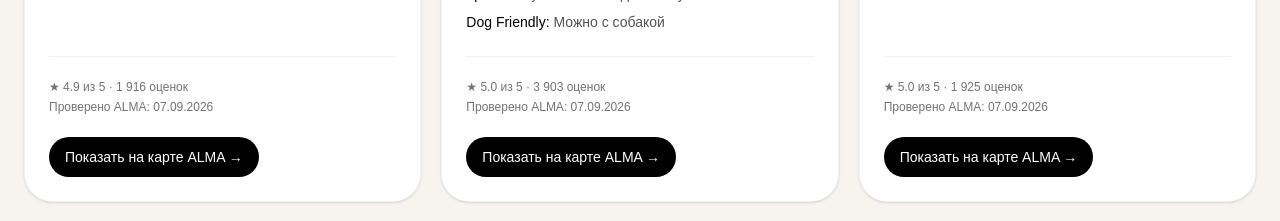
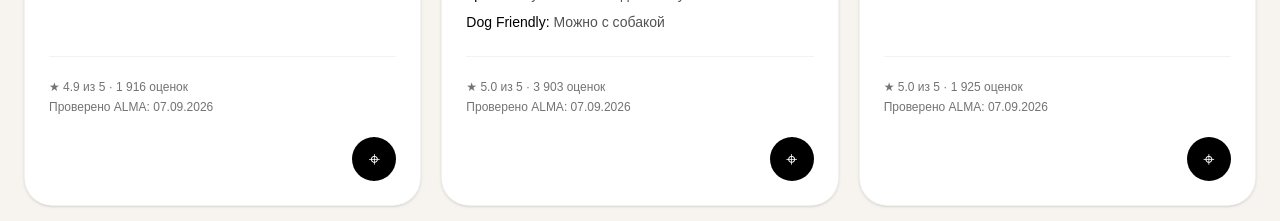
Before and after one commit to olgakastanova48386-dotcom/alma, a Next.js app: page /coffee in a window 1280 px wide. Shown: the part 840-1061 px from the top of the page. Built offline with nearby package versions, Linux system fonts and the light colour scheme; no server answers; grey boxes are pictures that could not be loaded.

Commit message:
Replace coffee map text buttons with icons

```diff
--- a/app/coffee/page.tsx
+++ b/app/coffee/page.tsx
@@ -22,7 +22,7 @@ export default function CoffeePage() {
                 <div className="flex items-start justify-between gap-4"><div><p className="text-xs uppercase tracking-[0.16em] text-neutral-400">Кофейня</p><h2 className="mt-2 text-2xl font-semibold tracking-tight">{place.name}</h2></div><div className="shrink-0 rounded-full bg-[#f3f1ed] px-3 py-2 text-sm font-semibold">★ {place.rating.toFixed(1)} <span className="font-normal text-neutral-500">/ 5</span></div></div>
                 <p className="mt-4 text-sm leading-6 text-neutral-600">{place.note}</p>
                 <div className="mt-5 space-y-2 text-sm text-neutral-600"><p><span className="text-black font-medium">Адрес:</span> {place.address}</p><p><span className="text-black font-medium">Часы:</span> {place.hours}</p>{place.priceNote && <p><span className="text-black font-medium">Цена:</span> {place.priceNote}</p>}{place.dogFriendly && <p><span className="text-black font-medium">Dog Friendly:</span> {place.dogFriendly}</p>}</div>
-                <div className="mt-auto pt-6"><div className="pt-5 border-t border-black/5 text-xs text-neutral-500 leading-5"><p>★ {place.rating.toFixed(1)} из 5 · {place.ratingCount.toLocaleString("ru-RU")} оценок</p><p>Проверено ALMA: {place.ratingUpdated}</p></div><div className="mt-5"><Link href={`/map?place=${1001 + index}`} className="inline-flex rounded-full bg-black text-white px-4 py-2.5 text-sm font-medium">Показать на карте ALMA →</Link></div></div>
+                <div className="mt-auto pt-6"><div className="pt-5 border-t border-black/5 text-xs text-neutral-500 leading-5"><p>★ {place.rating.toFixed(1)} из 5 · {place.ratingCount.toLocaleString("ru-RU")} оценок</p><p>Проверено ALMA: {place.ratingUpdated}</p></div><div className="mt-5 flex justify-end"><Link href={`/map?place=${1001 + index}`} title="Показать на карте" aria-label={`${place.name} на карте ALMA`} className="inline-flex h-11 w-11 items-center justify-center rounded-full bg-black text-xl text-white transition hover:scale-105">⌖</Link></div></div>
               </div>
             </article>
           ))}
```
